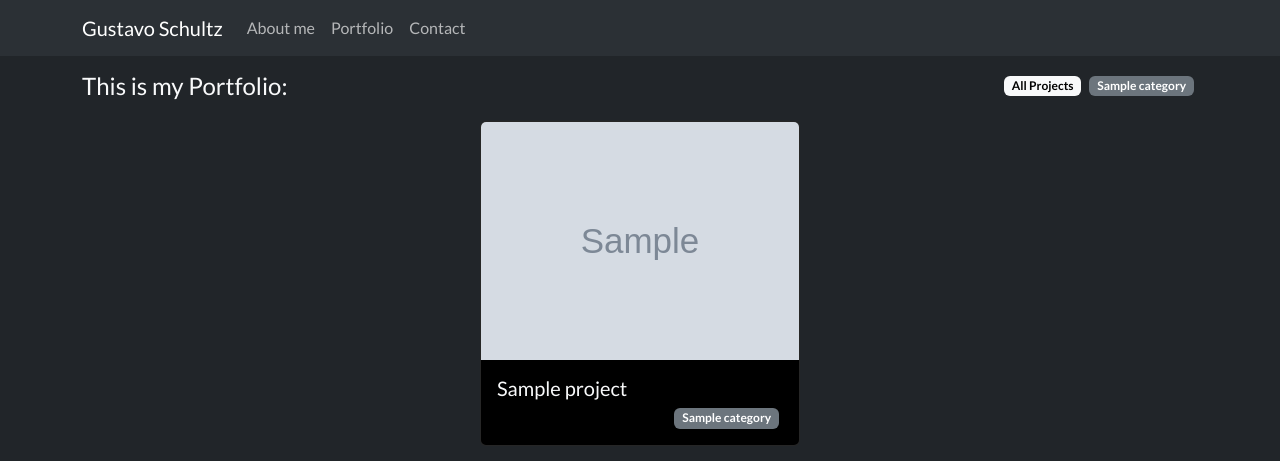
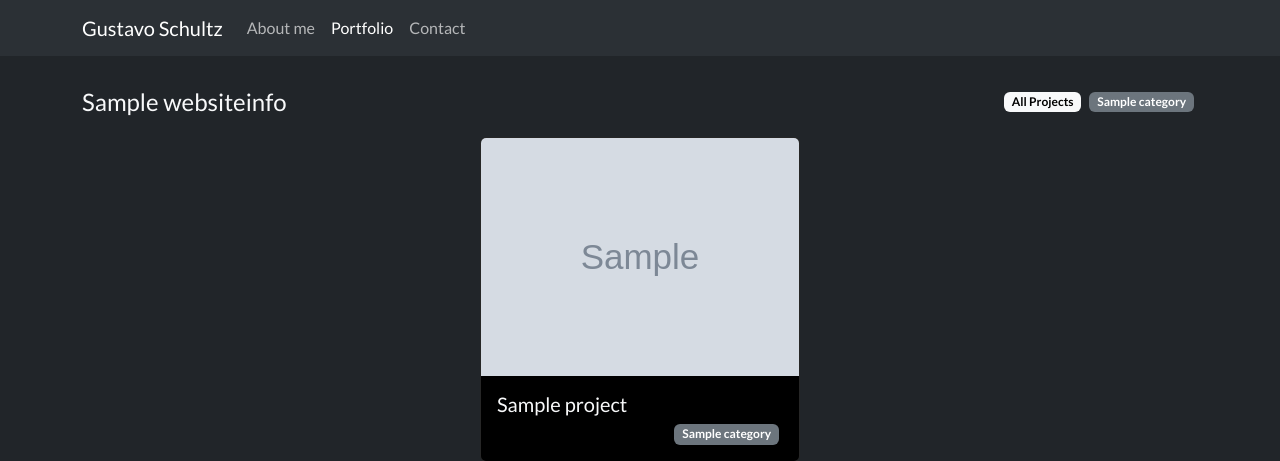
Before and after one commit to goosekiing/gustavo-schultz-django-portfolio, a Django app: page /portfolio/ in a window 1280 px wide. Shown: the top 461 px of the page. Run offline with Django 4.2, Linux system fonts and the light colour scheme; tables that the repository leaves empty hold one stand-in row (values such as "Sample post"); grey boxes marked "Sample" are stand-in pictures.

Commit message:
Titulos index e portfolio tornados editaveis pelo model WebsiteInfo, ajuste de margin-top dos titulos e titulo selecionado em cor mais clara no navbar

```diff
--- a/portfolio/models.py
+++ b/portfolio/models.py
@@ -21,6 +21,8 @@ class WebsiteInfo(SingletonModel):
     about_text = models.TextField(default="", null=False, blank=False)
     about_picture = models.ImageField(upload_to=about_picture_path, blank=True)
     about_picture_alt = models.CharField(max_length=256, default="", blank=True)
+    portfolio_title = models.CharField(max_length=256, null=True, blank=True)
+    contact_title = models.CharField(max_length=256, null=True, blank=True)
     whatsapp_link = models.URLField(max_length=256, blank=True, null=True)
     github_link = models.URLField(max_length=256, blank=True, null=True)
     linkedin_link = models.URLField(max_length=256, blank=True, null=True)
@@ -63,7 +65,7 @@ class Category(models.Model):
 
 class Projects(models.Model):
     name = models.CharField(max_length=64, unique=True, null=False, blank=False)
-    categories = models.ManyToManyField(Category)
+    categories = models.ManyToManyField(Category, null=True, blank=True)
     description = models.TextField(default="", null=False, blank=True)
     github_link = models.URLField(max_length=128, blank=True, null=True)
     display_online = models.BooleanField(default=True)
--- a/portfolio/views.py
+++ b/portfolio/views.py
@@ -13,33 +13,48 @@ def index(request):
         'website_info': website_info,
         'carousel_images': carousel_images_list,
         'carousel_images_count': carousel_images_count,
-        'carousel_loops': carousel_loops
+        'carousel_loops': carousel_loops,
     }
     return render(request, "portfolio/index.html", context)
 
 def about(request):
     website_info = WebsiteInfo.objects.first()
-    return render(request, "portfolio/about.html", {'website_info': website_info})
+    about_page = True
+    context = {
+        'website_info': website_info,
+        'about_page': about_page
+    }
+    return render(request, "portfolio/about.html", context)
 
 def portfolio(request):
+    website_info = WebsiteInfo.objects.first()
     projects = Projects.objects.order_by("-date").filter(display_online=True)
     categories = Category.objects.annotate(project_count=Count('projects')).filter(project_count__gt=0)
     selected_tag = None
+    portfolio_page = True
     context = {
+        'website_info': website_info,
         'projects': projects,
         'categories': categories,
-        'selected_tag': selected_tag}
+        'selected_tag': selected_tag,
+        'portfolio_page': portfolio_page
+    }
     return render(request, "portfolio/portfolio.html", context)
 
 def category(request, category_slug ):
+    website_info = WebsiteInfo.objects.first()
     category_obj = get_object_or_404(Category, slug=category_slug)
     projects = Projects.objects.order_by("-date").filter(display_online=True, categories=category_obj)
     categories = Category.objects.annotate(project_count=Count('projects')).filter(project_count__gt=0)
     selected_tag = category_slug
+    portfolio_page = True
     context = {
+        'website_info': website_info,
         'projects': projects,
         'categories': categories,
-        'selected_tag': selected_tag}
+        'selected_tag': selected_tag,
+        'portfolio_page': portfolio_page
+    }
     return render(request, "portfolio/portfolio.html", context)
 
 def project(request, project_id):
@@ -47,14 +62,21 @@ def project(request, project_id):
     if project.display_online:
         tag = request.GET.get('tag')
         display_carousel_buttons = True if project.images.count() > 1 else False
+        portfolio_page = True
         context = {
             'project': project,
             'tag': tag,
-            'display_carousel_buttons': display_carousel_buttons
+            'display_carousel_buttons': display_carousel_buttons,
+            'portfolio_page': portfolio_page
             }
         return render(request, "portfolio/project.html", context)
     raise Http404("Error: project id not found")
 
 def contact(request):
     website_info = WebsiteInfo.objects.first()
-    return render(request, "portfolio/contact.html", {'website_info': website_info})
+    contact_page = True
+    context = {
+        'website_info': website_info,
+        'contact_page': contact_page
+    }
+    return render(request, "portfolio/contact.html", context)
--- a/templates/partials/header.html
+++ b/templates/partials/header.html
@@ -8,9 +8,9 @@
       </button>
       <div class="collapse navbar-collapse" id="navbarNavAltMarkup">
         <div class="navbar-nav">
-          <a class="nav-link" href="{% url "about" %}">About me</a>
-          <a class="nav-link" href="{% url "portfolio" %}">Portfolio</a>
-          <a class="nav-link" href="{% url "contact" %}">Contact</a>
+          <a class="nav-link {% if about_page %}active{% endif %}" href="{% url "about" %}">About me</a>
+          <a class="nav-link {% if portfolio_page %}active{% endif %}" href="{% url "portfolio" %}">Portfolio</a>
+          <a class="nav-link {% if contact_page %}active{% endif %}" href="{% url "contact" %}">Contact</a>
         </div>
       </div>
     </div>
--- a/templates/portfolio/contact.html
+++ b/templates/portfolio/contact.html
@@ -2,7 +2,7 @@
 {% load static %}
 {% block content %}
 
-<h4 class="my-4">You can reach me out through the following links:</h4>
+<h4 class="mt-2 mt-sm-4 mb-3 text-light fs-4">{{ website_info.contact_title }}</h4>
 <div class="row justify-content-lg-start justify-content-center">
   <div class="col-lg-4 col-md-6 col-sm-8 col-10 text-center">
     {% if website_info.whatsapp_link %}
--- a/templates/portfolio/index.html
+++ b/templates/portfolio/index.html
@@ -3,7 +3,7 @@
 {% block content %}
 
 <section class="mb-5">
-  <h3 class="mt-4 mb-3 text-light fs-4">{{ website_info.index_title }}</h3>
+  <h3 class="mt-2 mt-sm-4 mb-3 text-light fs-4">{{ website_info.index_title }}</h3>
   {{ website_info.index_text|linebreaks }}
 </section>
 
--- a/templates/portfolio/portfolio.html
+++ b/templates/portfolio/portfolio.html
@@ -2,8 +2,8 @@
 {% load static %}
 {% block content %}
 
-<div class="d-flex flex-column flex-sm-row justify-content-between align-items-md-center mt-0 mb-0 mt-sm-2 mb-sm-3">
-  <h3 class="mt-2 my-sm-auto text-light fs-4">This is my Portfolio:</h3>
+<div class="d-flex flex-column flex-sm-row justify-content-between align-items-md-center mt-2 mt-sm-4 mb-0 mb-sm-3">
+  <h3 class="text-light fs-4 my-sm-auto">{{ website_info.portfolio_title }}</h3>
   {% if categories %}
     <div class="d-flex justify-content-sm-end justify-content-start flex-wrap col-sm-6 mb-3 mb-sm-auto">
       <a href="{% url 'portfolio' %}"><li class="mx-1 badge {% if selected_tag %}text-bg-secondary{% else %}text-bg-light{% endif %}">All Projects</li></a>
```
Also changed, not shown: templates/portfolio/about.html (+6 -6 lines), portfolio/migrations/0018_websiteinfo_contact_title_and_more.py (added), portfolio/migrations/0019_alter_projects_categories.py (added).
